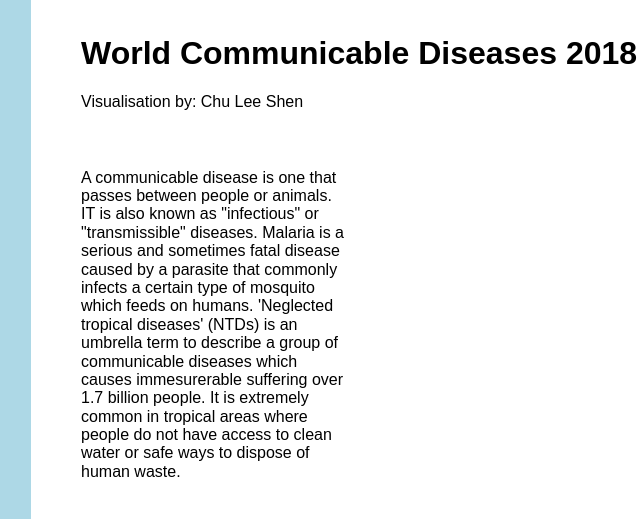
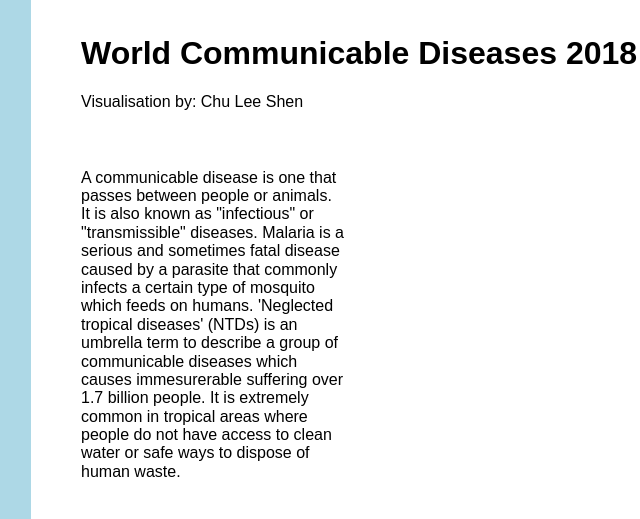
Before and after one commit to chuleeshen/FIT3179-assignments, a plain HTML site: page homework-week10-task2/index.html in a window 1280 px wide. Shown: the top 519 px of the page, 134-774 px from the left. Drawn offline with nearby package versions, Linux system fonts and the light colour scheme; a script that the page names is missing.

Commit message:
Edited text for task 2 page

```diff
--- a/homework-week10-task2/index.html
+++ b/homework-week10-task2/index.html
@@ -29,7 +29,7 @@
     <div class="pure-g">
       <div class="pure-u-1-3">
         <div class="description description-left">
-          <p>A communicable disease is one that passes between people or animals. IT is also known as "infectious" or "transmissible" diseases.
+          <p>A communicable disease is one that passes between people or animals. It is also known as "infectious" or "transmissible" diseases.
             Malaria is a serious and sometimes fatal disease caused by a parasite that commonly infects a certain type of mosquito which feeds on humans.
             'Neglected tropical diseases' (NTDs) is an umbrella term to describe a group of communicable diseases which causes immesurerable suffering over
             1.7 billion people. It is extremely common in tropical areas where people do not have access to clean water or safe ways to dispose of human waste.
```
